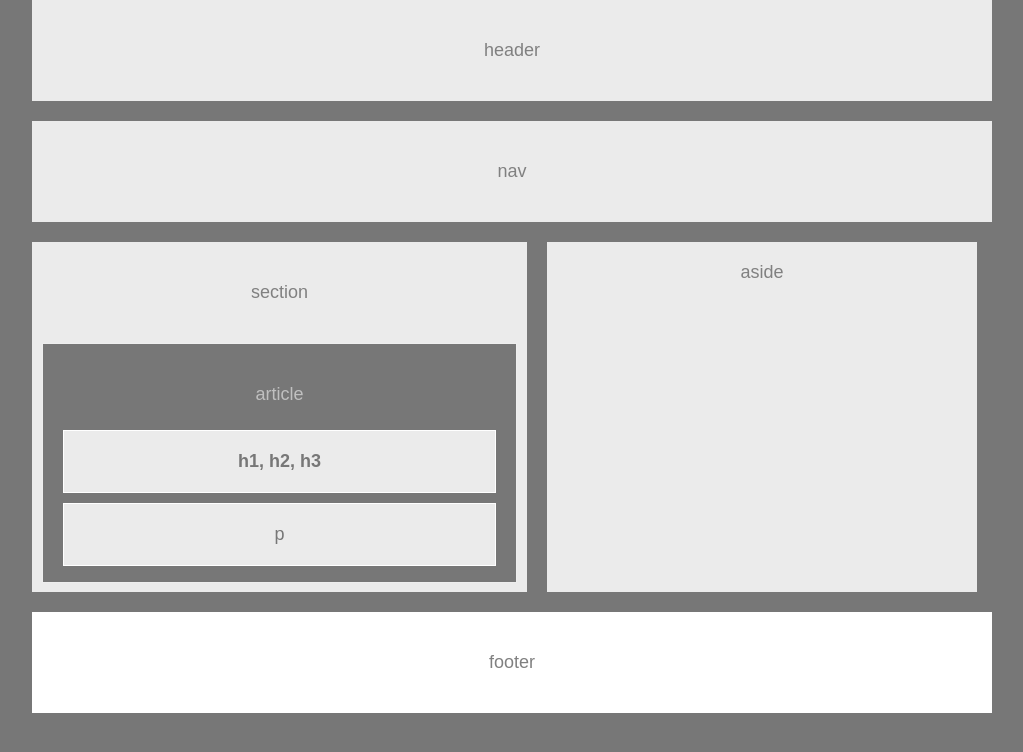
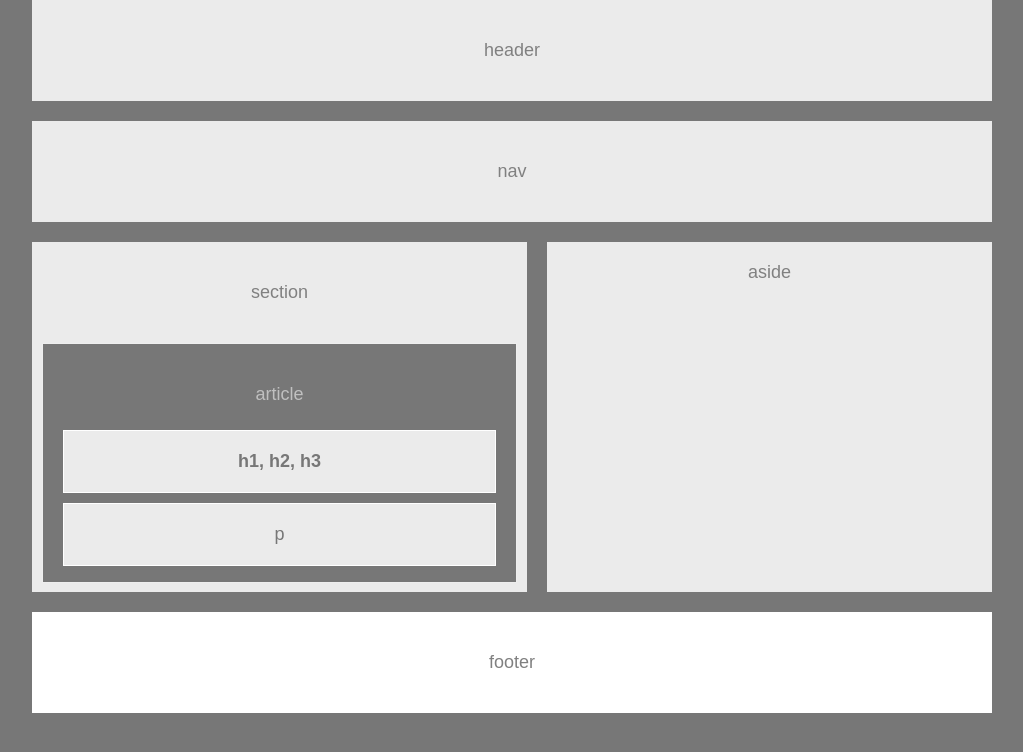
Before and after one commit to eelhead/HW-Wireframe, a plain HTML site: page index.html in a window 1280 px wide. Shown: the whole page, without its empty margins (128-1151 px from the left). Drawn offline with Linux system fonts and the light colour scheme.

Commit message:
changed css

```diff
--- a/style.css
+++ b/style.css
@@ -31,7 +31,7 @@ section {
 aside {
 	height: 350px;
 	background-color: #ebebeb;
-	width: 430px;
+	width: 445px;
 	margin-bottom: 20px;
 	float: left;
 	overflow: auto;
```
